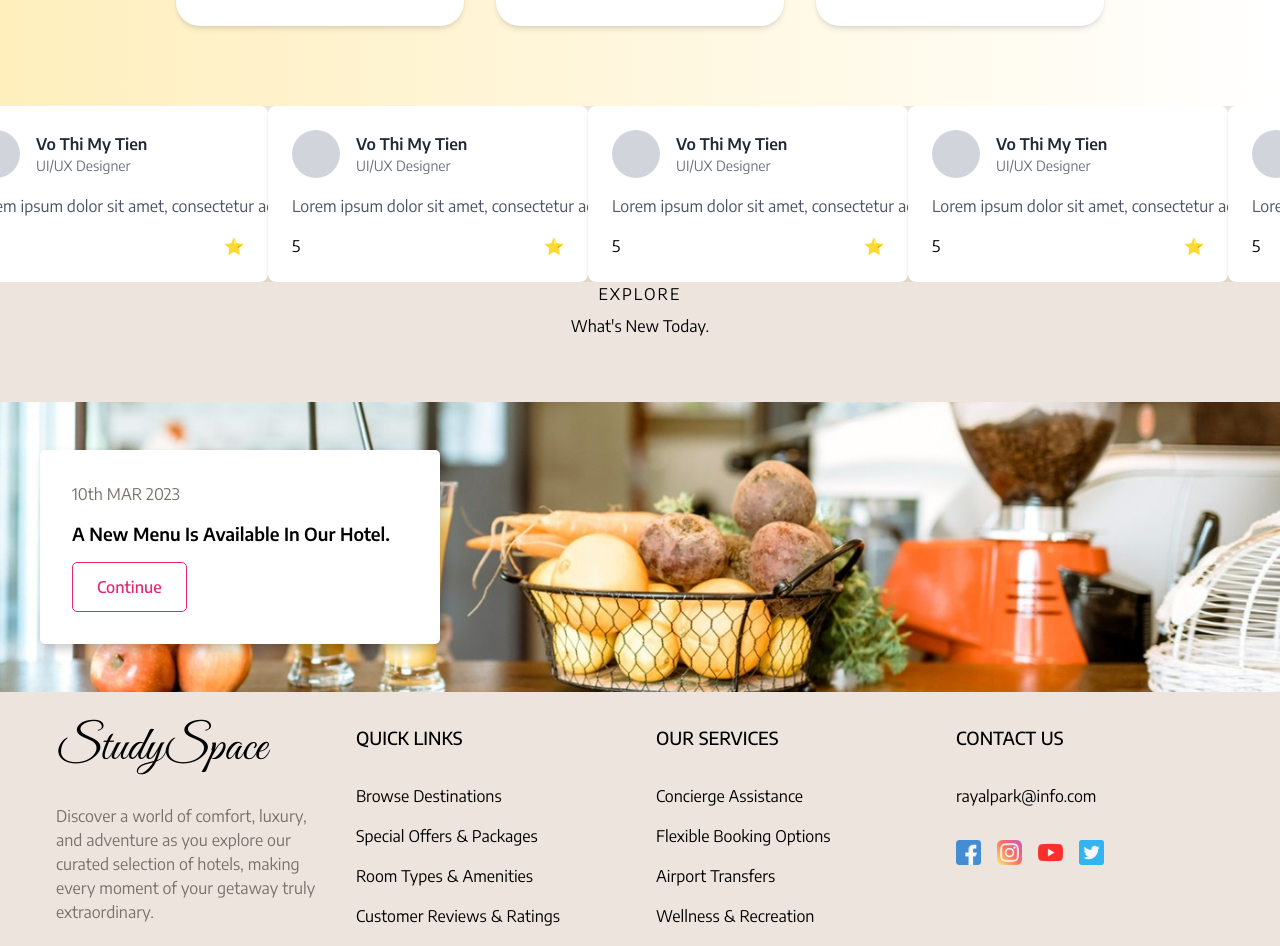
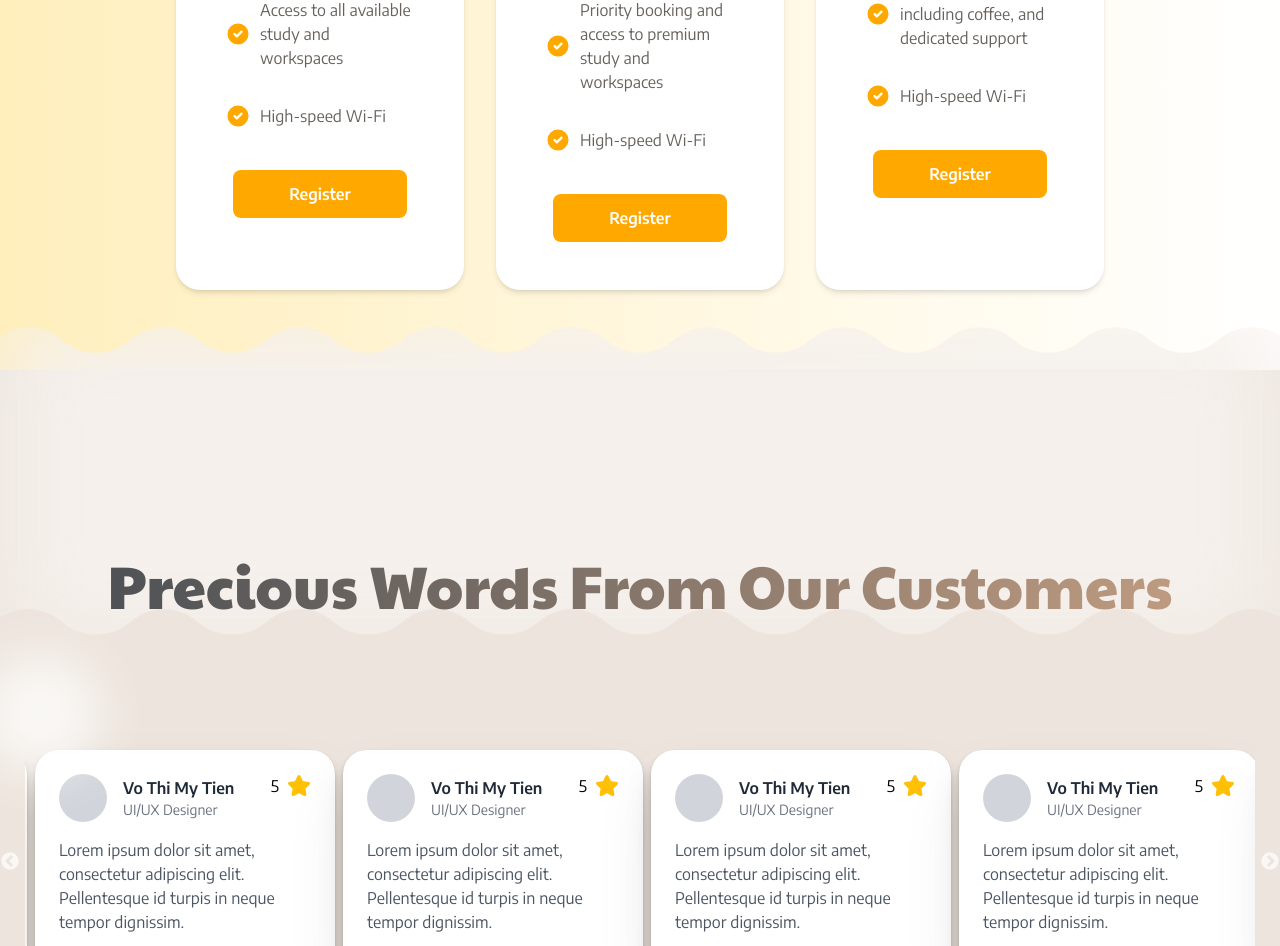
Before and after one commit to ThuongMinhMai/StudySpace, a React (Vite) app: page / in a window 1280 px wide. Shown: the part 5760-6706 px from the top of the page. Built offline with nearby package versions, Linux system fonts and the light colour scheme.

Commit message:
done for testimonial

```diff
--- a/package.json
+++ b/package.json
@@ -28,7 +28,9 @@
     "react": "^18.2.0",
     "react-dom": "^18.2.0",
     "react-router-dom": "^6.26.1",
+    "react-slick": "^0.30.2",
     "scrollreveal": "^4.0.9",
+    "slick-carousel": "^1.8.1",
     "swiper": "^11.1.12",
     "tailwind-merge": "^2.2.2"
   },
@@ -36,6 +38,7 @@
     "@types/node": "^20.12.7",
     "@types/react": "^18.2.66",
     "@types/react-dom": "^18.2.22",
+    "@types/react-slick": "^0.23.13",
     "@types/scrollreveal": "^0.0.11",
     "@vitejs/plugin-react-swc": "^3.5.0",
     "autoprefixer": "^10.4.20",
--- a/src/components/global/organisms/Explore.tsx
+++ b/src/components/global/organisms/Explore.tsx
@@ -3,12 +3,14 @@ import React from 'react'
 import room1 from '../../../assets/room-1.jpg'
 import room2 from '../../../assets/room-2.jpg'
 import room3 from '../../../assets/room-3.jpg'
+import './AboutUs.css'
 function Explore() {
   return (
-    <section className='section__container room__container' id='room'>
+    <div className='relative'>
+      <section className=' section__container room__container' id='room'>
         <p className='section__subheader'>OUR LIVING ROOM</p>
         <h2 className='section__header'>The Most Memorable Rest Time Starts Here.</h2>
-        <div className='room__grid mt-16 grid gap-4  '>
+        <div className='room__grid mt-16 grid gap-4 mb-10  '>
           <div className='room__card overflow-hidden rounded-lg shadow-md'>
             <div className='room__card__image'>
               <img src={room1} alt='room' />
@@ -89,6 +91,8 @@ function Explore() {
           </div>
         </div>
       </section>
+      <div className='box absolute -bottom-72 left-0'></div>
+    </div>
   )
 }
 
--- a/src/components/global/organisms/Faq.tsx
+++ b/src/components/global/organisms/Faq.tsx
@@ -2,7 +2,7 @@ import React from 'react'
 
 function Faq() {
   return (
-    <section className='explore' id='explore'>
+    <section className='explore mt-20' id='explore'>
     <p className='section__subheader'>EXPLORE</p>
     <h2 className='section__header'>What's New Today.</h2>
     <div className='explore__bg'>
--- a/src/components/global/organisms/HeaderHomePage.tsx
+++ b/src/components/global/organisms/HeaderHomePage.tsx
@@ -97,7 +97,7 @@ function HeaderHomePage() {
           <li>
             <a
               className={`relative isolate pb-2 transition-all duration-300 ${isMenuOpen ? 'text-white' : ''}`}
-              href='#explore'
+              href='#testimonial'
             >
               Testimonial
             </a>
--- /dev/null
+++ b/src/components/global/organisms/Test.tsx
@@ -0,0 +1,85 @@
+import React from 'react'
+import Slider from 'react-slick'
+import 'slick-carousel/slick/slick.css'
+import 'slick-carousel/slick/slick-theme.css'
+import { Star } from 'lucide-react'
+import './Testimonial.css'
+import './AboutUs.css'
+const Testimonial = () => {
+  const settings = {
+    dots: true,
+    infinite: true,
+    speed: 500,
+    slidesToShow: 4,
+    slidesToScroll: 1,
+    autoplay: true, // Enable auto-scrolling
+    autoplaySpeed: 2000, // Set the speed in milliseconds
+    responsive: [
+      {
+        breakpoint: 1024,
+        settings: {
+          slidesToShow: 2,
+          slidesToScroll: 1
+        }
+      },
+      {
+        breakpoint: 600,
+        settings: {
+          slidesToShow: 1,
+          slidesToScroll: 1
+        }
+      }
+    ]
+  }
+
+  return (
+    <div className='relative testimonial-slider-container mt-56' style={{ padding: '0px 25px' }} >
+        <div className='box absolute -top-72 left-0 ' ></div>
+        <p
+          className='font-paytoneone mb-4 -top-10 text-center relative z-10 text-6xl'
+          style={{
+            background: 'linear-gradient(90deg, #464C52, #C6A083)',
+            WebkitBackgroundClip: 'text',
+            WebkitTextFillColor: 'transparent'
+          }}
+          id='testimonial'
+        >
+          <span className='absolute top-40 left-4 w-[120px] h-[120px] bg-white/70 rounded-full blur-[25px] -translate-x-1/2 -translate-y-1/2'></span>
+          <span>Precious Words From Our Customers</span>
+        </p>
+    <Slider {...settings}>
+      {[...Array(10)].map((_, index) => (
+        <div
+          className='testimonial-card bg-white rounded-3xl p-6 flex flex-col my-20'
+          style={{
+            minWidth: '300px',
+            marginRight: '20px', // Add space between cards
+            boxShadow:
+              'rgba(0, 0, 0, 0.07) 0px 1px 2px, rgba(0, 0, 0, 0.07) 0px 2px 4px, rgba(0, 0, 0, 0.07) 0px 4px 8px, rgba(0, 0, 0, 0.07) 0px 8px 16px, rgba(0, 0, 0, 0.07) 0px 16px 32px, rgba(0, 0, 0, 0.07) 0px 32px 64px'
+          }} // Ensure minimum width to avoid clipping
+        >
+          <div className='flex justify-between items-start '>
+            <div className='flex items-center mb-4'>
+              <div className='w-12 h-12 bg-gray-300 rounded-full'></div>
+              <div className='ml-4'>
+                <p className='text-gray-800 font-semibold'>Vo Thi My Tien</p>
+                <p className='text-sm text-gray-500'>UI/UX Designer</p>
+              </div>
+            </div>
+
+            <div className='flex justify-center items-center gap-2'>
+              <span>5</span>
+              <Star color='#ffc006' fill='#ffc006' />
+            </div>
+          </div>
+          <p className='text-gray-600 mb-4 '>
+            Lorem ipsum dolor sit amet, consectetur adipiscing elit. Pellentesque id turpis in neque tempor dignissim.
+          </p>
+        </div>
+      ))}
+    </Slider>
+    </div>
+  )
+}
+
+export default Testimonial
--- /dev/null
+++ b/src/components/global/organisms/Testimonial.css
@@ -0,0 +1,30 @@
+.testimonial-container {
+    position: relative;
+    display: flex;
+    gap: 20px;
+    width: 100%;
+    height: auto;
+    overflow: hidden; /* Use hidden to ensure nothing outside the container is visible */
+  }
+
+  .testimonial-content {
+    display: flex;
+    flex: none;
+    margin-left: -20px; /* Adjust to control content offset */
+  }
+/* Hide scrollbar for WebKit browsers */
+.testimonial-container::-webkit-scrollbar {
+    display: none;
+  }
+
+  /* Hide scrollbar for Firefox */
+  .testimonial-container {
+    scrollbar-width: none; /* Firefox */
+  }
+  .testimonial-slider-container .slick-slide {
+    padding: 0 10px; /* Add space on both sides of each slide */
+  }
+  .testimonial-card {
+    box-shadow: rgba(0, 0, 0, 0.07) 0px 1px 2px, rgba(0, 0, 0, 0.07) 0px 2px 4px, rgba(0, 0, 0, 0.07) 0px 4px 8px, rgba(0, 0, 0, 0.07) 0px 8px 16px, rgba(0, 0, 0, 0.07) 0px 16px 32px, rgba(0, 0, 0, 0.07) 0px 32px 64px;
+    min-width: 300px; /* Ensure the minimum width of each card */
+  }
--- a/src/components/global/organisms/Testimonial.tsx
+++ b/src/components/global/organisms/Testimonial.tsx
@@ -1,5 +1,5 @@
 import { useEffect, useRef, useState } from 'react'
-
+import { Star } from 'lucide-react'
 const Testimonial = () => {
   const containerRef = useRef<HTMLDivElement | null>(null)
   const [isPaused, setIsPaused] = useState(false)
@@ -13,7 +13,7 @@ const Testimonial = () => {
         if (container && !isPaused) {
           container.scrollBy({
             top: 0,
-            left: 1, // Adjust the scroll speed
+            left: 12, // Adjust the scroll speed
             behavior: 'smooth'
           })
 
@@ -22,7 +22,7 @@ const Testimonial = () => {
             container.scrollLeft = 0 // Reset to the start
           }
         }
-      }, 10) // Interval in milliseconds, adjust for speed
+      }, 1) // Interval in milliseconds, adjust for speed
     }
 
     startScrolling()
@@ -41,39 +41,45 @@ const Testimonial = () => {
       ref={containerRef}
       onMouseEnter={handleMouseEnter}
       onMouseLeave={handleMouseLeave}
-      className='testimonial-container overflow-x-hidden whitespace-nowrap'
+      className='testimonial-container overflow-x-hidden '
       style={{
         width: '100%',
         height: 'auto',
         display: 'flex',
         gap: '20px',
         position: 'relative'
+
       }}
+      id="testimonial"
     >
       {/* Original and Cloned Content for Infinite Loop */}
-      <div style={{ display: 'flex', flex: 'none' }}>
+      <div style={{ display: 'flex', flex: 'none' }} className=''>
         {[...Array(2)].map((_, cloneIndex) => (
-          <div key={cloneIndex} style={{ display: 'flex' }}>
+          <div key={cloneIndex} style={{ display: 'flex', gap: '30px', marginRight: '30px' }}>
             {Array.from({ length: 5 }).map((_, index) => (
               <div
                 key={`${cloneIndex}-${index}`}
-                className='testimonial-card bg-white shadow-md rounded-lg p-6 flex-shrink-0 w-80'
+                className='testimonial-card bg-white rounded-3xl p-6 flex flex-col w-80'
+                style={{ minWidth: '300px', boxShadow: "rgba(0, 0, 0, 0.07) 0px 1px 2px, rgba(0, 0, 0, 0.07) 0px 2px 4px, rgba(0, 0, 0, 0.07) 0px 4px 8px, rgba(0, 0, 0, 0.07) 0px 8px 16px, rgba(0, 0, 0, 0.07) 0px 16px 32px, rgba(0, 0, 0, 0.07) 0px 32px 64px"}} // Ensure minimum width to avoid clipping
               >
-                <div className='flex items-center mb-4'>
-                  <div className='w-12 h-12 bg-gray-300 rounded-full'></div>
-                  <div className='ml-4'>
-                    <p className='text-gray-800 font-semibold'>Vo Thi My Tien</p>
-                    <p className='text-sm text-gray-500'>UI/UX Designer</p>
+                <div className='flex justify-between items-start '>
+                  <div className='flex items-center mb-4'>
+                    <div className='w-12 h-12 bg-gray-300 rounded-full'></div>
+                    <div className='ml-4'>
+                      <p className='text-gray-800 font-semibold'>Vo Thi My Tien</p>
+                      <p className='text-sm text-gray-500'>UI/UX Designer</p>
+                    </div>
+                  </div>
+
+                  <div className='flex justify-center items-center'>
+                    <span>5</span>
+                    <Star color='#ffc006' fill='#ffc006' />
                   </div>
                 </div>
-                <p className='text-gray-600'>
+                <p className='text-gray-600 mb-4 '>
                   Lorem ipsum dolor sit amet, consectetur adipiscing elit. Pellentesque id turpis in neque tempor
                   dignissim.
                 </p>
-                <div className='flex items-center justify-between mt-4'>
-                  <span>5</span>
-                  <span className='text-yellow-500'>⭐</span>
-                </div>
               </div>
             ))}
           </div>
--- a/src/components/global/templates/HomePage.tsx
+++ b/src/components/global/templates/HomePage.tsx
@@ -9,6 +9,7 @@ import FormSearch from '../organisms/FormSearch'
 import HeaderHomePage from '../organisms/HeaderHomePage'
 import Offer from '../organisms/Offer'
 import Testimonial from '../organisms/Testimonial'
+import Test from '../organisms/Test'
 const HomePage = () => {
   React.useEffect(() => {
     const scrollRevealOption = {
@@ -46,7 +47,7 @@ const HomePage = () => {
   }, [])
 
   return (
-    <div>
+    <div className=''>
 
 
       <HeaderHomePage />
@@ -56,7 +57,8 @@ const HomePage = () => {
       <Feature />
       <Explore />
       <Offer />
-      <Testimonial />
+      {/* <Testimonial /> */}
+      <Test/>
       <Faq />
       <Footer />
     </div>
```
Also changed, not shown: src/components/global/organisms/Offer.tsx (+3 -5 lines), 1 other file (tests, documents, lock files or other folders).
